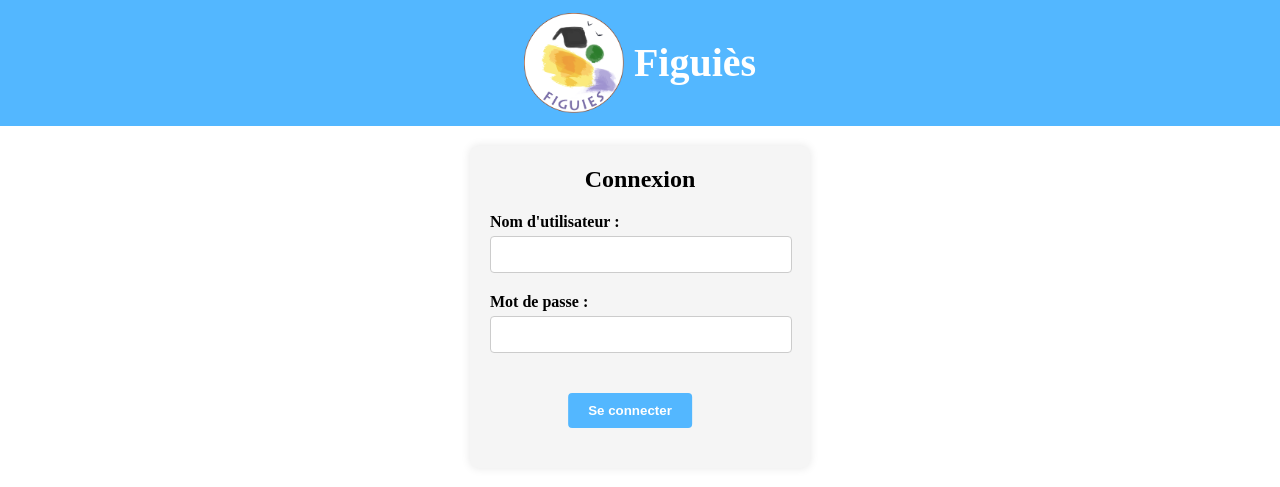
After one commit to matias1102/WebsiteCottage, a PHP site: page /Website/connexion.html in a window 1280 px wide. The commit adds this page. Shown: the top 487 px of the page. Run offline with PHP 8.4, Linux system fonts and the light colour scheme.

```diff
--- /dev/null
+++ b/Website/connexion.html
@@ -0,0 +1,46 @@
+<!DOCTYPE html>
+<html lang="fr">
+<head>
+    <meta charset="UTF-8">
+    <meta name="viewport" content="width=device-width, initial-scale=1.0">
+    <title>Connexion</title>
+    <!-- Ajoutez ici vos mots-clés pour le référencement (balise meta) -->
+    <link rel="stylesheet" type="text/css" href="../css/style.css">
+</head>
+<body>
+    <!-- Header (peut être le même que sur les autres pages) -->
+    <header>
+        <div></div>
+        <div class="header-content">
+            <img src="../image/LOGO.png" alt="Logo du Gîte">
+            <h1>Figuiès</h1>
+        </div>
+        <div></div>
+    </header>
+
+    <!-- Page de connexion -->
+    <section id="connexion">
+        <div class="login-container">
+            <h2>Connexion</h2>
+            <form action="traitement_connexion.php" method="post">
+                <div class="form-group">
+                    <label for="username">Nom d'utilisateur :</label>
+                    <input type="text" id="username" name="username" required>
+                </div>
+                <div class="form-group">
+                    <label for="password">Mot de passe :</label>
+                    <input type="password" id="password" name="password" required>
+                </div>
+                <div class="form-group">
+                    <button type="submit">Se connecter</button>
+                </div>
+            </form>
+        </div>
+    </section>
+
+    <!-- Pied de page (peut être le même que sur les autres pages) -->
+    <footer>
+        <!-- Adresse du gîte -->
+    </footer>
+</body>
+</html>
--- a/css/style.css
+++ b/css/style.css
@@ -1,9 +1,12 @@
-
 /* Styles pour l'en-tête */
 header {
-    background-color: #53B7FF ; /* Couleur de fond de l'en-tête */
-    padding: 10px 0; /* Espacement intérieur */
-    text-align: center; /* Centre le contenu horizontalement */
+    margin: 0;
+    background-color: #53B7FF; /* Couleur de fond de l'en-tête */
+    padding: 1%; /* Espacement intérieur */
+    display: flex; /* Utilisez Flexbox pour aligner les éléments horizontalement */
+    flex-direction: row;
+    justify-content: space-between; /* Espacez les éléments horizontalement */
+    align-items: center; /* Alignez verticalement au centre */
     color: white; /* Couleur du texte blanc */
 }
 
@@ -11,7 +14,6 @@ header {
 .header-content {
     display: flex; /* Utiliser Flexbox pour centrer les éléments horizontalement */
     align-items: center; /* Aligner verticalement au centre */
-    justify-content: center; /* Centrer horizontalement */
 }
 
 /* Styles pour le logo */
@@ -23,8 +25,20 @@ header img {
 
 /* Styles pour le nom du gîte */
 header h1 {
-    font-size: 24px; /* Taille de police du nom du gîte */
-    margin: 0; /* Supprimer les marges par défaut */
+    font-size: 40px; /* Taille de police du nom du gîte */
+    margin: 0; /* Supprimez les marges par défaut */
+}
+
+/* Styles pour le bouton de connexion */
+#btn-connexion {
+    background-color: #087505; /* Couleur du bouton */
+    color: white; /* Couleur du texte */
+    padding: 10px 20px; /* Espacement intérieur du bouton */
+    border: none; /* Supprimez la bordure */
+    border-radius: 4px; /* Ajoutez des coins arrondis */
+    cursor: pointer; /* Curseur pointeur */
+    font-weight: bold; /* Police en gras */
+    /* Supprimez cette ligne pour permettre la séparation des éléments horizontalement */
 }
 
 
@@ -185,3 +199,77 @@ a {
 #carte h2 {
     margin-bottom: 10px; /* Espacement entre le texte et la carte */
 }
+
+
+
+
+
+/* Styles pour la page de connexion */
+#connexion {
+    background-color: #fff;
+    padding: 20px;
+    text-align: center;
+    position: relative; /* Ajoutez une position relative pour centrer le bouton */
+    overflow: hidden; /* Cache le débordement du bouton centré */
+    height: 100%; /* Ajuste la hauteur de la section de connexion à 100% */
+    box-sizing: border-box; /* Inclut la marge dans la hauteur totale */
+}
+
+.login-container {
+    background-color: #f5f5f5;
+    border-radius: 8px;
+    padding: 20px;
+    box-shadow: 0 0 10px rgba(0, 0, 0, 0.1);
+    width: 300px;
+    margin: 0 auto;
+}
+
+.login-container h2 {
+    margin-top: 0;
+}
+
+.form-group {
+    margin-bottom: 20px;
+    text-align: left;
+}
+
+label {
+    display: block;
+    margin-bottom: 5px;
+    font-weight: bold;
+}
+
+input[type="text"],
+input[type="password"] {
+    width: 100%;
+    padding: 10px;
+    border: 1px solid #ccc;
+    border-radius: 4px;
+    margin-right: 20px;
+}
+
+button {
+    background-color: #53B7FF;
+    color: #fff;
+    padding: 10px 20px;
+    border: none;
+    border-radius: 4px;
+    cursor: pointer;
+    font-weight: bold;
+    position: relative; /* Ajoutez une position relative pour centrer le bouton */
+    left: 50%; /* Déplace le bouton de 50% vers la droite pour le centrer */
+    transform: translateX(-50%); /* Centre horizontalement le bouton */
+    margin-top: 20px; /* Ajoute une marge au-dessus du bouton pour l'espacer */
+}
+
+button:hover {
+    background-color: #0A3D91; /* Couleur au survol */
+}
+
+
+
+.form-group {
+    margin-bottom: 20px;
+    text-align: left;
+    margin-right: 20px; /* Ajoutez une marge à droite pour éviter que les cadres ne touchent le bord */
+}
```
Also changed, not shown: Website/admin.html (added, +72 -0 lines), Website/view.html (+8 -2 lines), css/admin.css (added, +102 -0 lines).
